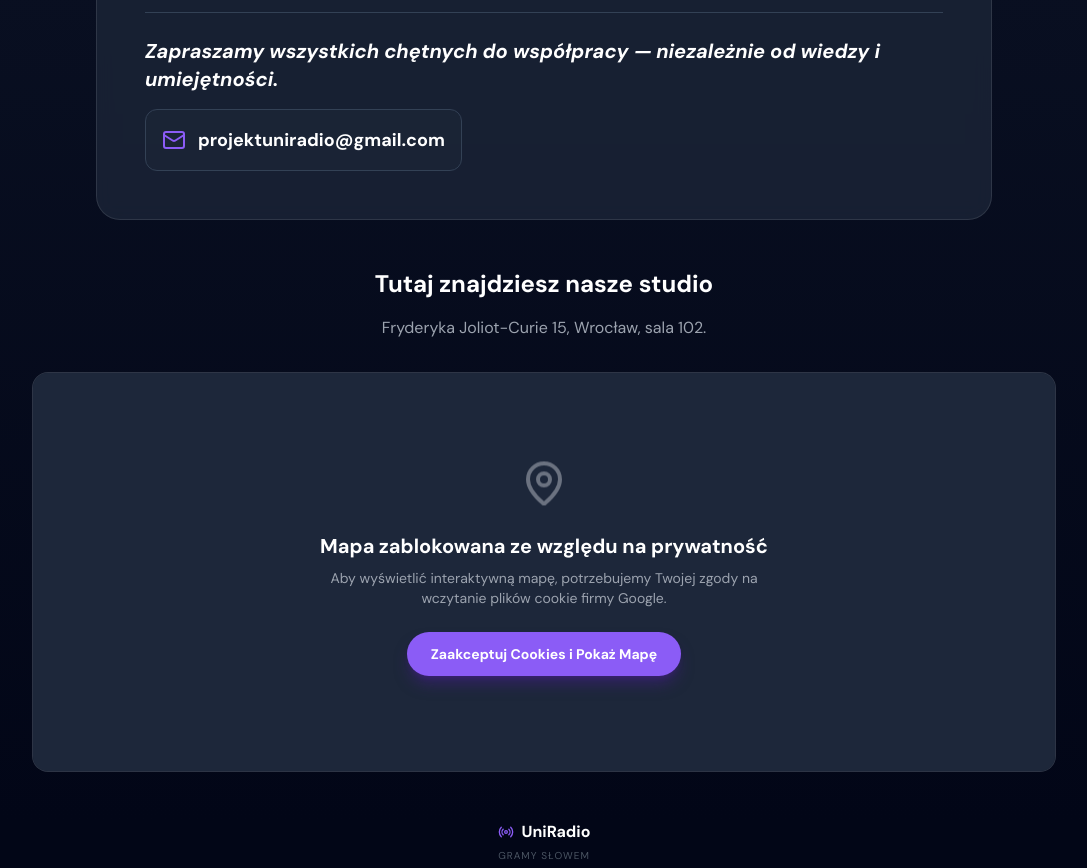
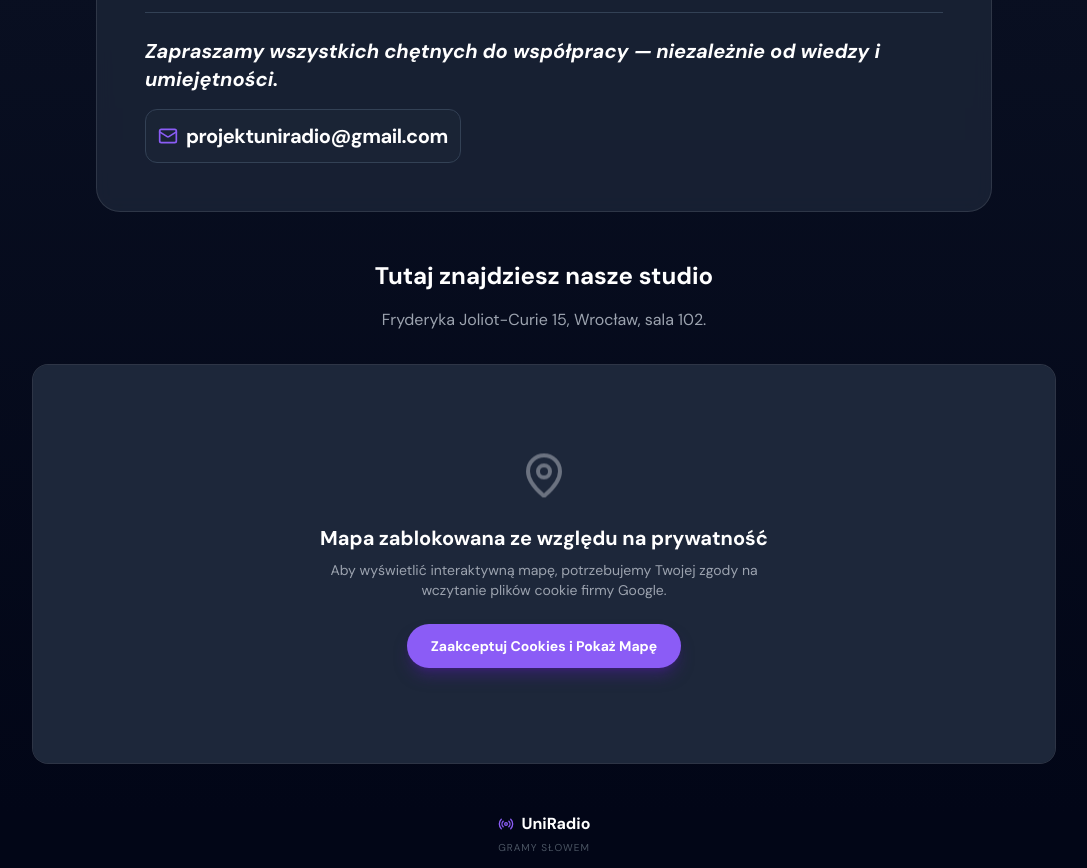
Before and after one commit to Zotxonk/Uniradio, a website: page index.html in a window 1280 px wide. Shown: the part 3168-4036 px from the top of the page, without its empty margins (96-1183 px from the left). Drawn offline with nearby package versions, Linux system fonts and the light colour scheme.

Commit message:
Add files via upload

```diff
--- a/index.html
+++ b/index.html
@@ -407,9 +407,9 @@
                     <div class="border-t border-slate-700 pt-6 mt-8">
                         <p class="font-bold text-white text-xl mb-4 italic text-center md:text-left">Zapraszamy wszystkich chętnych do współpracy — niezależnie od wiedzy i umiejętności.</p>
                         <div class="flex flex-col md:flex-row items-center gap-4 w-full">
-                            <div class="flex items-center gap-3 bg-slate-800/50 p-4 rounded-xl border border-slate-700 w-full md:w-auto overflow-hidden">
-                                <i data-lucide="mail" class="text-radio-accent w-6 h-6 shrink-0"></i>
-                                <a href="mailto:projektuniradio@gmail.com" class="text-lg sm:text-xl font-bold text-white hover:text-radio-accent transition decoration-radio-accent hover:underline underline-offset-4 break-all">projektuniradio@gmail.com</a>
+                            <div class="flex items-center justify-center md:justify-start gap-2 sm:gap-3 bg-slate-800/50 p-3 sm:p-4 rounded-xl border border-slate-700 w-full md:w-auto overflow-hidden">
+                                <i data-lucide="mail" class="text-radio-accent w-5 h-5 sm:w-6 sm:h-6 shrink-0"></i>
+                                <a href="mailto:projektuniradio@gmail.com" class="text-[13px] min-[360px]:text-sm sm:text-base md:text-xl font-bold text-white hover:text-radio-accent transition decoration-radio-accent hover:underline underline-offset-4 whitespace-nowrap tracking-tight sm:tracking-normal">projektuniradio@gmail.com</a>
                             </div>
                         </div>
                     </div>
```
